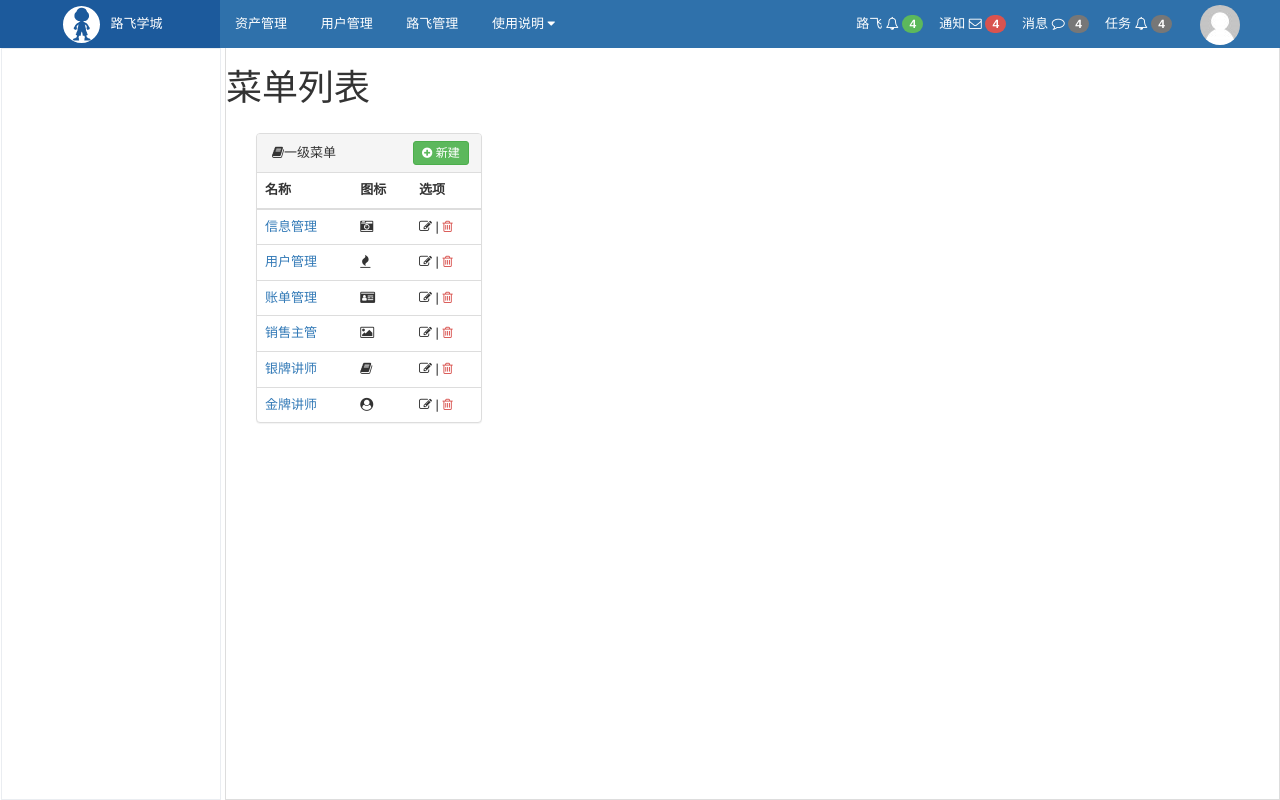
After one commit to steve78926/luffy_permission, a Django app: page /rbac/menu/list/ in a window 1280 px wide. The commit adds this page. Run offline with Django 3.2, Linux system fonts and the light colour scheme; data comes from the database, SQL or seed files in the repository; both versions use the stored data as it was after the commit; some libraries are stand-ins or nearby versions.

Commit message:
user manage: level one menu

```diff
--- /dev/null
+++ b/rbac/forms/menu.py
@@ -0,0 +1,54 @@
+
+#-*- coding:utf8-*-
+
+from django import forms
+from django.utils.safestring import mark_safe
+from rbac import models
+
+ICON_LIST = [
+    ['fa-hand-scissors-o', '<i aria-hidden="true" class="fa fa-hand-scissors-o"></i>'],
+    ['fa-hand-spock-o', '<i aria-hidden="true" class="fa fa-hand-spock-o"></i>'],
+    ['fa-hand-stop-o', '<i aria-hidden="true" class="fa fa-hand-stop-o"></i>'],
+    ['fa-handshake-o', '<i aria-hidden="true" class="fa fa-handshake-o"></i>'],
+    ['fa-hard-of-hearing', '<i aria-hidden="true" class="fa fa-hard-of-hearing"></i>'],
+    ['fa-hashtag', '<i aria-hidden="true" class="fa fa-hashtag"></i>'],
+    ['fa-hdd-o', '<i aria-hidden="true" class="fa fa-hdd-o"></i>'],
+    ['fa-headphones', '<i aria-hidden="true" class="fa fa-headphones"></i>'],
+    ['fa-heart', '<i aria-hidden="true" class="fa fa-heart"></i>'],
+    ['fa-heart-o', '<i aria-hidden="true" class="fa fa-heart-o"></i>'],
+    ['fa-heartbeat', '<i aria-hidden="true" class="fa fa-heartbeat"></i>'],
+    ['fa-history', '<i aria-hidden="true" class="fa fa-history"></i>'],
+    ['fa-home', '<i aria-hidden="true" class="fa fa-home"></i>'],
+    ['fa-hotel', '<i aria-hidden="true" class="fa fa-hotel"></i>'],
+    ['fa-hourglass', '<i aria-hidden="true" class="fa fa-hourglass"></i>'],
+    ['fa-hourglass-1', '<i aria-hidden="true" class="fa fa-hourglass-1"></i>'],
+    ['fa-hourglass-2', '<i aria-hidden="true" class="fa fa-hourglass-2"></i>'],
+    ['fa-hourglass-3', '<i aria-hidden="true" class="fa fa-hourglass-3"></i>'],
+    ['fa-hourglass-end', '<i aria-hidden="true" class="fa fa-hourglass-end"></i>'],
+    ['fa-hourglass-half', '<i aria-hidden="true" class="fa fa-hourglass-half"></i>'],
+    ['fa-hourglass-o', '<i aria-hidden="true" class="fa fa-hourglass-o"></i>'],
+    ['fa-hourglass-start', '<i aria-hidden="true" class="fa fa-hourglass-start"></i>'],
+    ['fa-i-cursor', '<i aria-hidden="true" class="fa fa-i-cursor"></i>'],
+    ['fa-id-badge', '<i aria-hidden="true" class="fa fa-id-badge"></i>'],
+    ['fa-id-card', '<i aria-hidden="true" class="fa fa-id-card"></i>'],
+    ['fa-id-card-o', '<i aria-hidden="true" class="fa fa-id-card-o"></i>'],
+    ['fa-image', '<i aria-hidden="true" class="fa fa-image"></i>'],
+    ['fa-mail-reply-all', '<i aria-hidden="true" class="fa fa-mail-reply-all"></i>'],
+    ['fa-reply', '<i aria-hidden="true" class="fa fa-reply"></i>'],
+    ['fa-reply-all', '<i aria-hidden="true" class="fa fa-reply-all"></i>'],
+    ['fa-retweet', '<i aria-hidden="true" class="fa fa-retweet"></i>'],
+    ['fa-wrench', '<i aria-hidden="true" class="fa fa-wrench"></i>']]
+for item in ICON_LIST:
+    item[1] = mark_safe(item[1])
+
+class MenuModelForm(forms.ModelForm):
+    class Meta:
+        model = models.Menu
+        fields = ['title', 'icon']
+        widgets = {
+            'title': forms.TextInput(attrs={'class': 'form-control'}),
+            'icon': forms.RadioSelect(
+                    choices=ICON_LIST,
+                    attrs={'class': 'clearfix'}
+            )
+        }
--- a/rbac/models.py
+++ b/rbac/models.py
@@ -7,7 +7,7 @@ class Menu(models.Model):
     菜单表
     '''
     title = models.CharField(verbose_name='一级菜单名称', max_length=32)
-    icon = models.CharField(verbose_name='图标', max_length=32, null=True, blank=True)
+    icon = models.CharField(verbose_name='图标', max_length=32)       # 去掉null=True，blank=True 表示图标不允许为空
 
     def __str__(self):
         return self.title
--- /dev/null
+++ b/rbac/service/urls.py
@@ -0,0 +1,50 @@
+
+#-*- coding: utf8-*-
+
+from django.urls import reverse
+from django.http import QueryDict
+
+def memory_url(request, name, *args, **kwargs):
+    '''
+    生成带有原搜索条件的URL（替代了模板中的URL）
+    :param request: 例如： <WSGIRequest: GET '/rbac/menu/list/?mid=3'>
+    :param name:  例如："rbac:menu_add"
+    :return:    /menu/add/?_filter="mid=2&age=99", 在 luffy_permission\rbac\templates\rbac\menu_list.html 中调用memory_url
+    '''
+    print('request.GET:',request.GET)       #<QueryDict: {'mid': ['3']}>
+    basic_url = reverse(name, args=args, kwargs=kwargs)
+    if not request.GET:            #如果request.GET 返回None 表示当前URL中无参数
+        return basic_url
+
+    #old_params = request.GET.urlencode()         # 例如：mid=3&age=100&name=steve
+    #tpl = "%s?_filter=%s" % (basic_url, old_params)   # 这是拼接好的效果 /menu/add/?_filter=mid=2&age=99  参数没有打包
+
+    query_dict = QueryDict(mutable=True)    #实例化QueryDict() 目的是打包URL参数
+    query_dict['_filter'] = request.GET.urlencode()     # 将request.GET参数如：mid=2&age=99 进行urlencode()编码后，存储到query_dict['_filter']
+    print("query_dict:",query_dict.urlencode())
+
+    return "%s?%s" % (basic_url, query_dict.urlencode())    #这是拼接好的效果 /menu/add/?_filter="mid=2&age=99", 把参数打包
+
+    #浏览器地址栏的效果：/rbac/menu/add/?_filter=mid%3D3
+
+def memory_reverse(request, name, *args, **kwargs):
+    '''
+    反向生成URL: 把原来的搜索条件
+        http://127.0.0.1:8000/rbac/menu/add/?_filter=mid%3D5
+        1。 在url中将原来的搜索条件或
+
+        2. reverse 生成原来的URL， 如/menu/list
+        3. /menu/add/?_filter=mid%3D5
+    :param request:
+    :param name:  如：'rbac:menu_list'
+    :param args:
+    :param kwargs:
+    :return:    #/rbac/menu/list/?mid=3
+    '''
+
+    url = reverse(name, args=args, kwargs=kwargs)       #反向生成
+    origin_params = request.GET.get('_filter')          #带上原搜索条件参数
+    if origin_params:
+        url = "%s?%s" % (url, origin_params)            #/rbac/menu/list/?mid=3
+    print("memory_reserver_url:",url)
+    return url
--- /dev/null
+++ b/rbac/templates/rbac/menu_list.html
@@ -0,0 +1,64 @@
+{% extends 'layout.html' %}   {# 继承web目录下的layout.html不需要指定目录吗？ #}
+{% load rbac %}
+
+{% block css  %}
+    <style>
+        tr.active {     {# 给表格行中active样式，左边框加粗，黄色，bootstrap的active样式加背景色灰色 #}
+            border-left: 3px solid #fdc00f;
+        }
+    </style>
+{% endblock css %}
+
+
+{% block content %}
+    <h1>菜单列表</h1>
+
+    <div class="luffy-container">
+        <div class="col-md-3">          {# 让这个面板占页面的1/3 #}
+            <div class="panel panel-default">
+                <!-- Default panel contents -->
+                <div class="panel-heading">
+                    <i class="fa fa-book" aria-hidden="true">一级菜单</i>
+
+                    <a href="{% memory_url request 'rbac:menu_add' %}" class="right btn btn-success btn-xs"
+                    style="padding: 2px 8px; margin: -3px;">
+                        {# 向memory_url 函数传递request参数目的是将URL中的参数传给memory_url函数 #}
+                        <i class="fa fa-plus-circle" aria-hidden="true"></i>
+                        新建
+                    </a>
+                </div>
+
+
+                <!-- Table -->
+                <table class="table">
+                    <thead>
+                    <tr>
+                        <th>名称</th>
+                        <th>图标</th>
+                        <th>选项</th>
+                    </tr>
+                    </thead>
+                    <tbody>
+
+                    {% for row in menus %}
+                        {# row.id safe 之间不能有空格，否则报错 #}
+                    <tr class="{% if row.id|safe == menu_id  %}active{% endif %}"> {# row.id |safe 表示将数字转换成字符串 #}
+                        <td><a href="?mid={{ row.id }}">{{ row.title }}</a></td>
+                        <td><i class="fa {{ row.icon }}" aria-hidden="true"></i></td>
+                        <td>
+                                <a style="color:#333" href="{% memory_url request 'rbac:menu_edit' pk=row.id %}">
+                                    <i class="fa fa-edit" aria-hidden="true"></i>
+                                </a>
+                            |
+                                <a style="color:#d9534f" href="{% memory_url request 'rbac:menu_del' pk=row.id %}">
+                                    <i class="fa fa-trash-o" aria-hidden="true"></i>
+                                </a>
+                        </td>
+                    </tr>
+                    {% endfor %}
+                    </tbody>
+                </table>
+            </div>
+        </div>
+    </div>
+{% endblock content %}
--- a/rbac/templatetags/rbac.py
+++ b/rbac/templatetags/rbac.py
@@ -6,6 +6,9 @@ import re
 from django.template import Library
 from django.conf import settings
 from collections import OrderedDict
+from django.http import QueryDict
+from django.urls import reverse
+from rbac.service import urls
 
 register = Library()    # 这个对象名必须叫register
 
@@ -106,3 +109,13 @@ def has_permission(request, name):
     '''
     if name in request.session[settings.PERMISSION_SESSION_KEY]:   #request.session[settings.PERMISSION_SESSION_KEY] 是权限字典
         return True
+
+@register.simple_tag            #生成反向url
+def memory_url(request, name, *args, **kwargs):
+    '''
+    生成带有原搜索条件的URL（替代了模板中的URL）
+    :param request: 例如： <WSGIRequest: GET '/rbac/menu/list/?mid=3'>
+    :param name:  例如："rbac:menu_add"
+    :return:
+    '''
+    return urls.memory_url(request, name, *args, **kwargs)  #调用luffy_permission\rbac\service\urls.py中的memory_url()
--- a/rbac/urls.py
+++ b/rbac/urls.py
@@ -5,6 +5,7 @@ from django.urls import path, re_path, include
 from django.conf.urls import url
 from rbac.views import role
 from rbac.views import user
+from rbac.views import menu
 
 app_name = '[rbac]'         # 启动遇到报错 'Specifying a namespace in include() without providing an app_name '，添加此行
 urlpatterns = [
@@ -18,6 +19,11 @@ urlpatterns = [
     re_path(r'^user/edit/(?P<pk>\d+)/$', user.user_edit, name='user_edit'),
     re_path(r'^user/del/(?P<pk>\d+)/$', user.user_del, name='user_del'),
     re_path(r'^user/reset/password/(?P<pk>\d+)/$', user.user_reset_pwd, name='user_reset_pwd'),
+    re_path(r'^menu/list/$', menu.menu_list, name='menu_list'),
+    re_path(r'^menu/add/$', menu.menu_add, name='menu_add'),
+    re_path(r'^menu/edit/(?P<pk>\d+)/$', menu.menu_edit, name='menu_edit'),
+    re_path(r'^menu/del/(?P<pk>\d+)/$', menu.menu_del, name='menu_del'),
+
 ]
 
 #访问 http://127.0.0.1:8000/rbac/role/list/# 报错如下：
--- /dev/null
+++ b/rbac/views/menu.py
@@ -0,0 +1,82 @@
+#-*- coding:utf-8 -*-
+
+'''
+菜单管理
+'''
+
+from django.shortcuts import render, redirect,reverse, HttpResponse
+#from django.urls import reverse
+from rbac import models
+from rbac.forms.menu import MenuModelForm
+from rbac.service.urls import memory_reverse
+
+
+def menu_list(request):
+    '''
+    菜单和权限列表
+    :param request:
+    :return:
+    '''
+    menus = models.Menu.objects.all()
+    menu_id = request.GET.get('mid')
+    return render(request, 'rbac/menu_list.html', {'menus': menus, 'menu_id': menu_id })
+
+
+def menu_add(request):
+    '''
+    添加一级菜单
+    :param request:
+    :return:
+    '''
+
+    if request.method == 'GET':
+        form = MenuModelForm()
+        print('form:', form)
+        return render(request, 'rbac/change.html', {'form': form})
+
+    form = MenuModelForm(data=request.POST)
+    if form.is_valid():
+        form.save()
+        return redirect(memory_reverse(request, 'rbac:menu_list'))   #重定向到带原始参数的URL(通过URL参数反向解析得到带参的URL)
+
+    return render(request, 'rbac/change.html', {'form': form})   #防止表单没有输入直接点保存报错
+
+
+def menu_edit(request, pk):
+    '''
+    编辑一级菜单
+    :param request:
+    :return:
+    '''
+
+    obj = models.Menu.objects.filter(id=pk).first()
+    if not obj:
+        return HttpResponse('菜单不存在')
+
+    if request.method == 'GET':
+        form = MenuModelForm(instance=obj)   #因为有instance=obj ，所以表单中有默认值
+        return render(request, 'rbac/change.html', {'form': form})   #访问http://127.0.0.1:8000/rbac/role/edit/1/， 表单中有默认值
+
+    form = MenuModelForm(instance=obj, data=request.POST)  #data=request.POST 表示提交过来的数据
+    if form.is_valid():
+        form.save()
+        return redirect(memory_reverse(request, 'rbac:menu_list'))  #重定向到带原始参数的URL(通过URL参数反向解析得到带参的URL)
+
+    return render(request, 'rbac/change.html', {'form': form })    #错误信息的展示 防止表单没有输入直接点保存报错
+    ######## 上一行代码不能是redirect(), 必须是render()  ############
+
+
+def menu_del(request, pk):
+    '''
+    删除一级菜单
+    :param request:
+    :return:
+    '''
+
+    url = memory_reverse(request, 'rbac:menu_list') #重定向到带原始参数的URL(通过URL参数反向解析得到带参的URL)
+    if request.method == 'GET':
+        return render(request, 'rbac/delete.html',{'cancle':url})   #cancle 作为变量传给前端delete.html页面
+
+    # 当点击delete.html页面的确认按钮时,浏览器向服务器发送了一个post请求，url:http://127.0.0.1:8000/rbac/role/del/7/
+    models.Menu.objects.filter(id=pk).delete()
+    return redirect(url)
--- a/rbac/views/role.py
+++ b/rbac/views/role.py
@@ -46,7 +46,6 @@ def role_edit(request, pk):
     :return:
     '''
     obj = models.Role.objects.filter(id=pk).first()
-
     if not obj:
         return HttpResponse('角色不存在')
 
--- a/web/templates/layout.html
+++ b/web/templates/layout.html
@@ -13,6 +13,7 @@
     <link rel="stylesheet" href="{% static 'css/layout.css' %}">
     <link rel="stylesheet" href="{% static 'css/import.css' %}">
     <link rel="stylesheet" href="{% static 'rbac/css/rbac.css' %}">
+    {% block css  %}{% endblock css %}
 </head>
 <body>
 <div class="pg-header">
```
Also changed, not shown: rbac/templates/rbac/change.html (+22 -1 lines), db.sqlite3.
